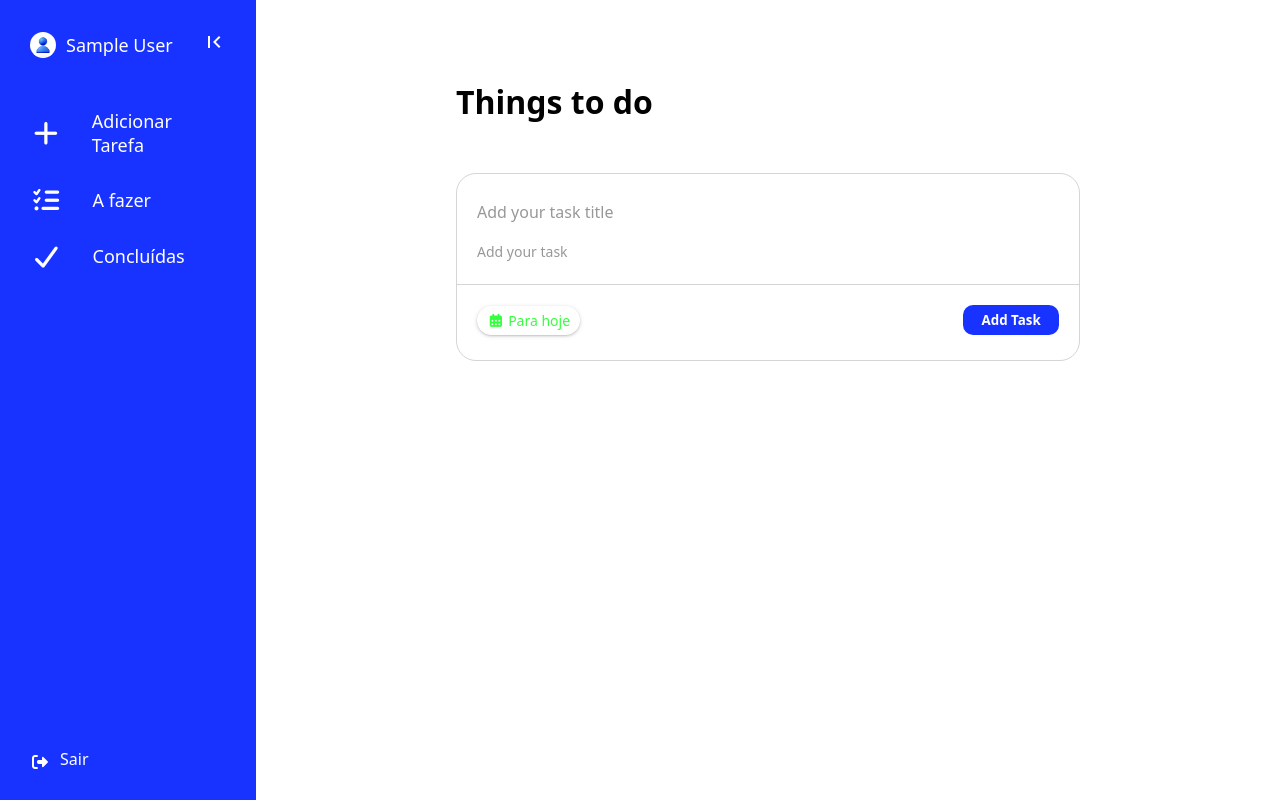
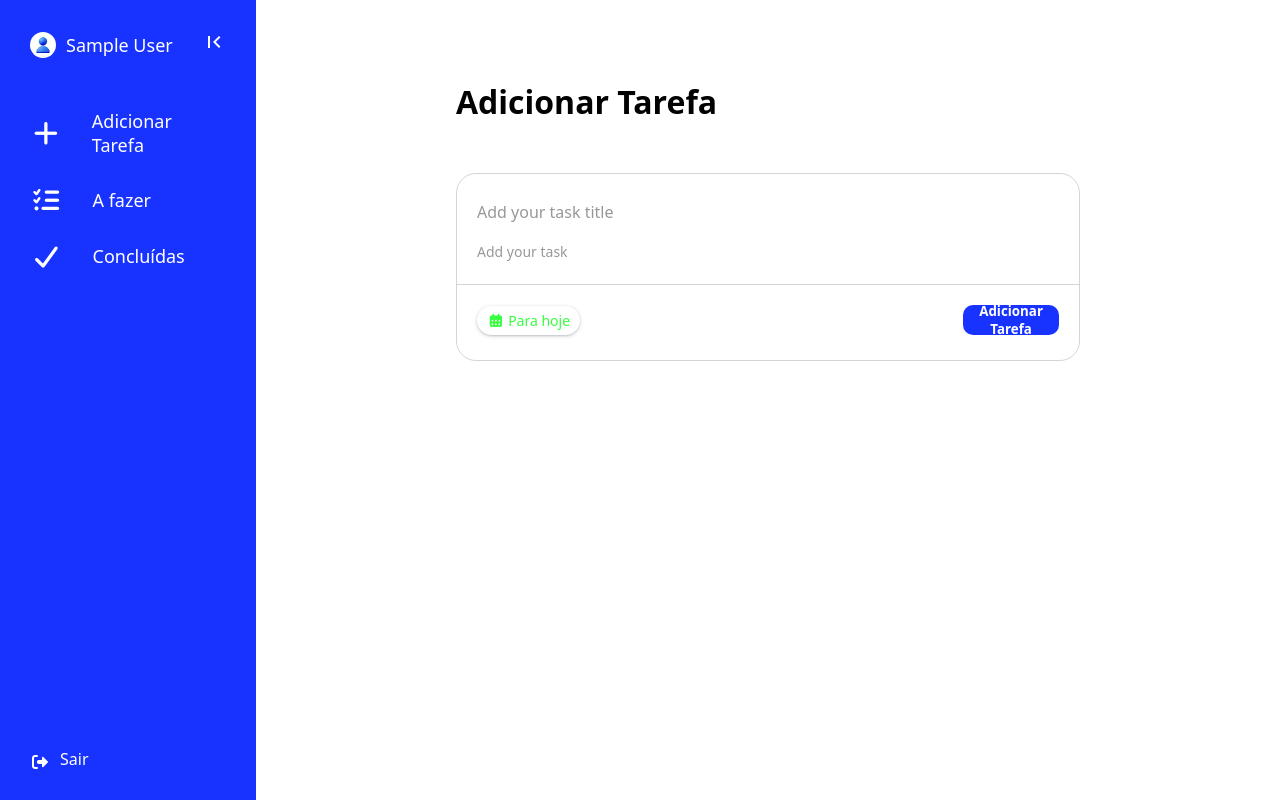
Before and after one commit to KauaLima678/To-do-list, a PHP site: page /add.php in a window 1280 px wide. Run offline with PHP 8.4, Linux system fonts and the light colour scheme; the visitor is signed in with stand-in values (Sample User, id 1); data that the repository does not hold is empty; some libraries are stand-ins or nearby versions.

Commit message:
Add Readme

```diff
--- a/public/add.php
+++ b/public/add.php
@@ -49,7 +49,7 @@ if ($sql->rowCount() > 0) {
 <body>
     <?= sidebar() ?>
     <div class="container">
-        <h1>Things to do</h1>
+        <h1>Adicionar Tarefa</h1>
         <div class="content">
                  <div class="formContainer">
                 <form method="POST" action="index.php?route=create">
@@ -67,7 +67,7 @@ if ($sql->rowCount() > 0) {
                                     </div>
                                 </div>
                                 <div class="buttonArea">
-                                    <button type="submit" class="submit">Add Task</button>
+                                    <button type="submit" class="submit">Adicionar Tarefa</button>
                                 </div>
                             </div>
                         </div>
```
Also changed, not shown: public/assets/imgs/Clear Task Preview.png (added), public/readme.md (added).
